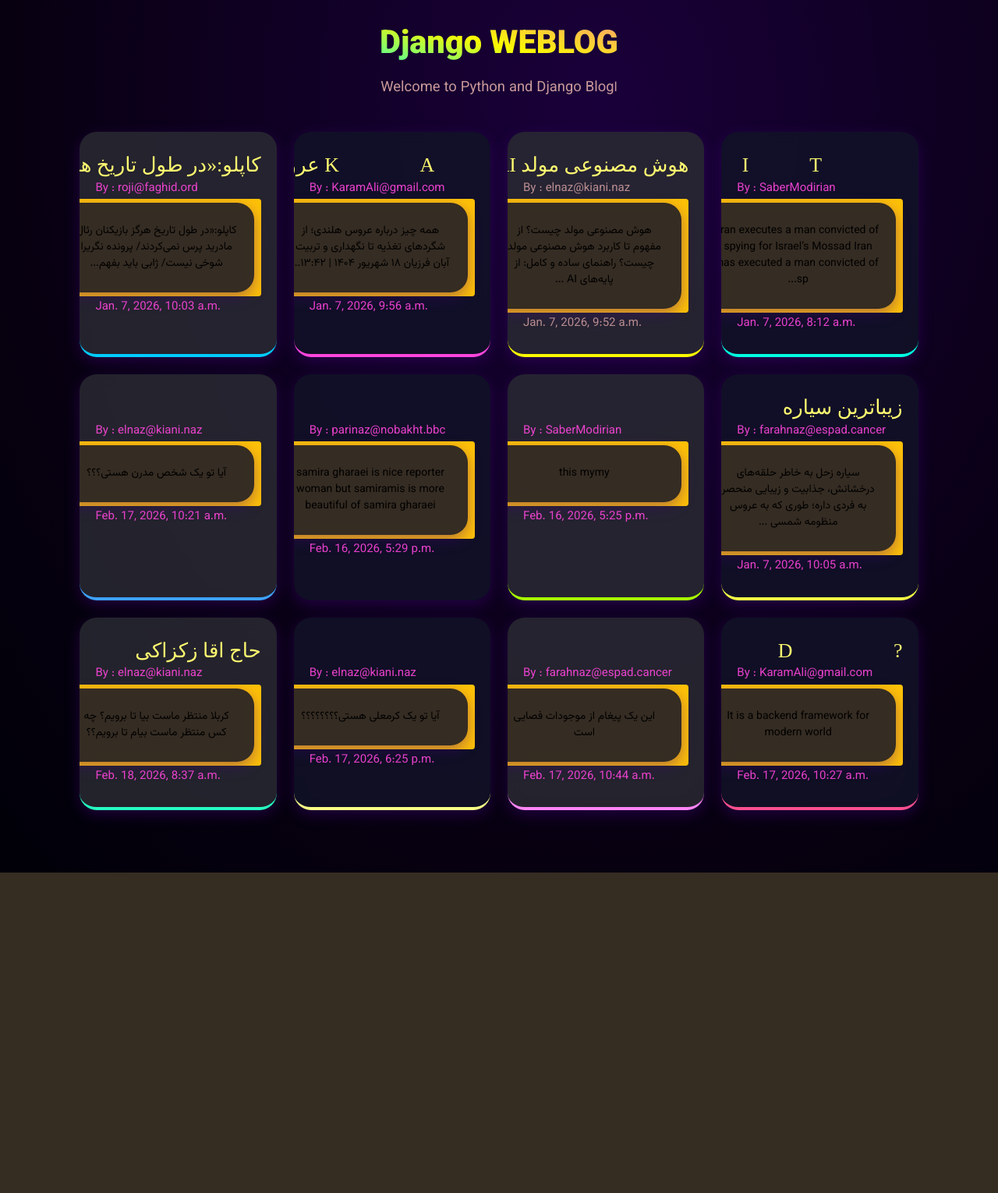
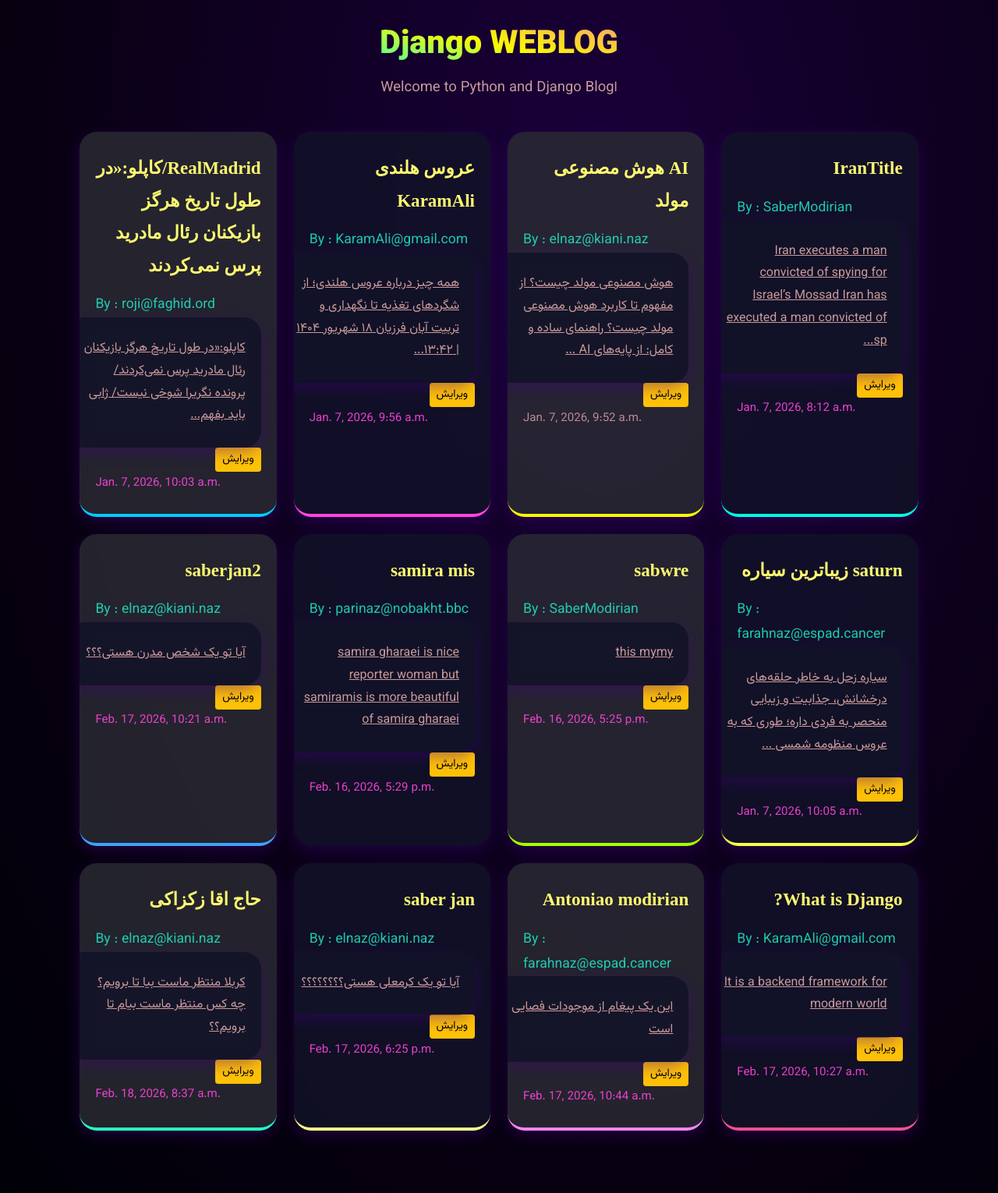
Before and after one commit to sabermodirian/blog_website, a Django app: template blog/templates/blog/posts_list.html in a window 1280 px wide. Shown: the part 295-1825 px from the top of the page at 78% size. Before the commit the page ends 1414 px from the top, so only its background shows below. Run offline with Django 5.2, Linux system fonts and the light colour scheme; the template is opened without the code that fills it: values that come from a table or form of the project are taken from there, others are empty; data comes from the database, SQL or seed files in the repository; both versions use the stored data as it was after the commit.

Commit message:
101)ساخت دکمه ی ویرایش و مرتبسازی لیست پست ها بر اساس آخرین ویرایش
Signed-off-by: Saber Modirian <sabermodirian@gmail.com>

```diff
--- a/blog/templates/blog/posts_list.html
+++ b/blog/templates/blog/posts_list.html
@@ -199,9 +199,9 @@
                 margin-bottom: 7px;
             }
 
-            .card-title .material-icons {
-                font-family: 'Material Icons' !important;
-                font-size: 1.5em;
+            .card-title {
+                font-family: Andalus;
+                font-size: 1.2em;
                 color: #fffa70;
                 vertical-align: middle;
             }
@@ -213,10 +213,20 @@
             }
 
             .card-content-en {
-                color: #ff46dd; /* نارنجی-گلبهی */
+                color: #ff46dd;
                 transition: color 0.3s ease;
 
                 font-size: .94rem;
+                direction: ltr;
+                text-align: left;
+                opacity: .9;
+            }
+
+            .card-content2-en {
+                color: rgba(33, 238, 204, 0.92);
+                transition: color 0.3s ease;
+
+                font-size: 1.1rem;
                 direction: ltr;
                 text-align: left;
                 opacity: .9;
@@ -248,12 +258,15 @@
                 <div class="value-prop-card neon{{ pst.id }}" data-active="false">
 
                     <div class="card-title">
-                        <div class="material-icons">{{ pst.title }} </div>
+                        <div class="card-title">{{ pst.title }} </div>
                     </div>
-                    <div class="card-content-en">By : {{ pst.author }}</div>
-                    <a href="{% url 'blog:post_detail' pst.id %}" class="btn btn-sm btn-warning">
+                    <div class="card-content2-en">By : {{ pst.author }}</div>
+
+                    <a href="{% url 'blog:post_detail' pst.id %}" class="card-content-fa">
+
                         <div class="value-prop-card">{{ pst.short_text }}</div>
                     </a>
+                    <a href="{% url 'blog:post_update' pst.id %}" class="btn btn-sm btn-warning">ویرایش</a>
 
                     <div class="card-content-en" , class="neon{{ pst.id }}">{{ pst.created_datetime }}</div>
                 </div>
```
Also changed, not shown: blog/views.py (+6 -2 lines), db.sqlite3.
